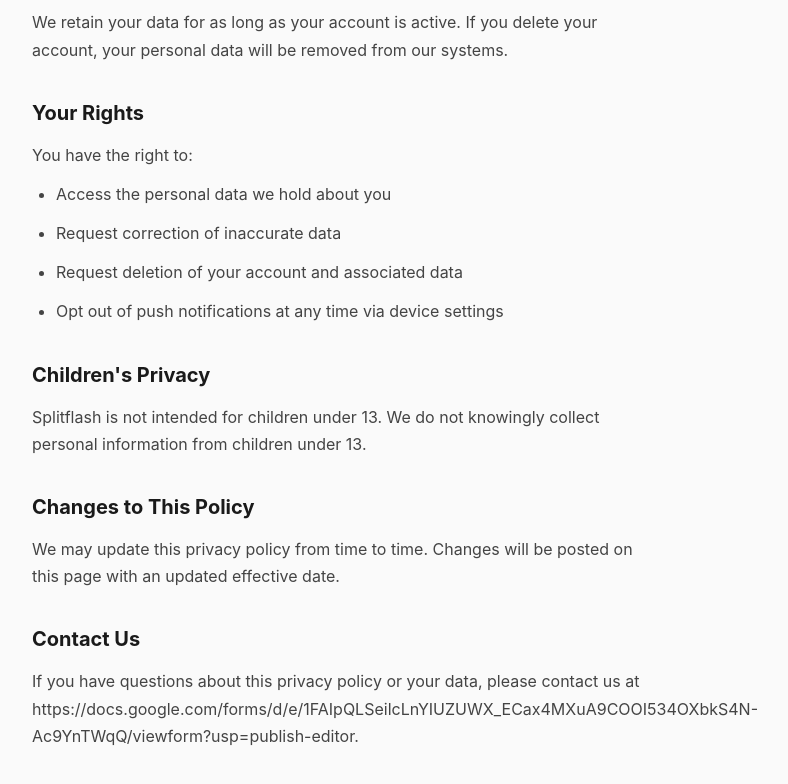
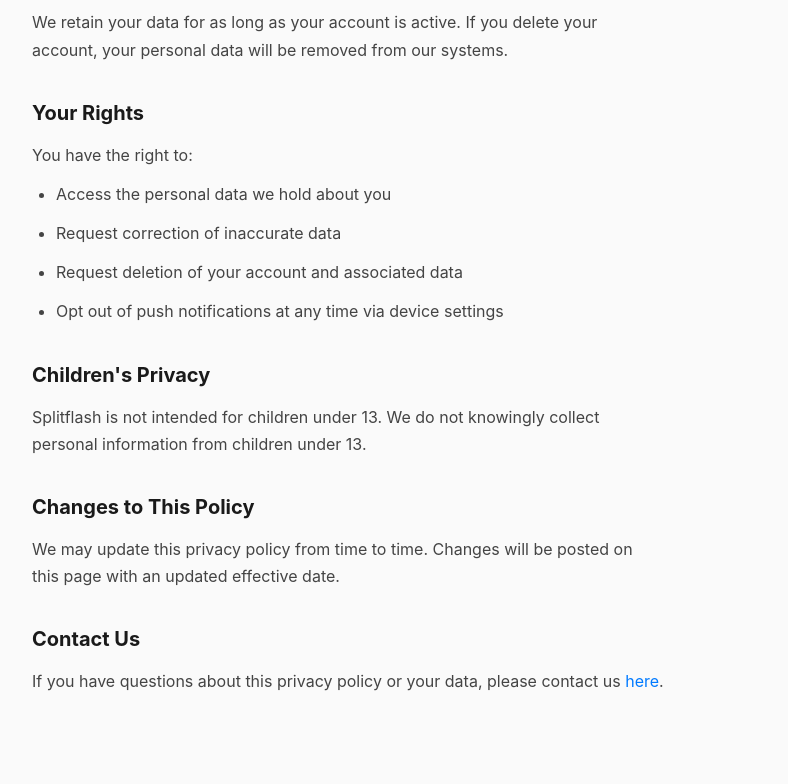
Before and after one commit to wtshek/splitflash-site, a plain HTML site: page index.html in a window 1280 px wide. Shown: the part 1656-2440 px from the top of the page, without its empty margins (292-1080 px from the left). Drawn offline with Linux system fonts and the light colour scheme.

Commit message:
update link

```diff
--- a/index.html
+++ b/index.html
@@ -76,7 +76,7 @@
         <p>We may update this privacy policy from time to time. Changes will be posted on this page with an updated effective date.</p>
 
         <h2>Contact Us</h2>
-        <p>If you have questions about this privacy policy or your data, please contact us at https://docs.google.com/forms/d/e/1FAIpQLSeilcLnYIUZUWX_ECax4MXuA9COOI534OXbkS4N-Ac9YnTWqQ/viewform?usp=publish-editor.</p>
+        <p>If you have questions about this privacy policy or your data, please contact us <a href="https://docs.google.com/forms/d/e/1FAIpQLSeilcLnYIUZUWX_ECax4MXuA9COOI534OXbkS4N-Ac9YnTWqQ/viewform?usp=publish-editor">here</a>.</p>
     </div>
 </body>
 </html>
```
